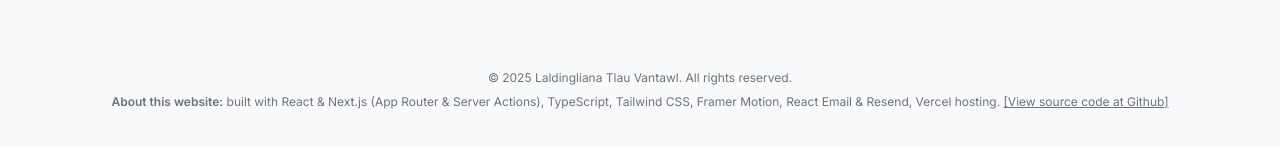
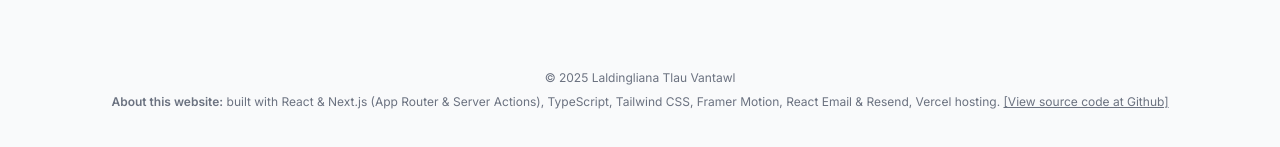
Before and after one commit to pateatlau/lalding-portfolio, a Next.js app: page / in a window 1280 px wide. Shown: the part 6515-6662 px from the top of the page. Built offline with nearby package versions, Linux system fonts and the light colour scheme; no server answers.

Commit message:
Footer updated

```diff
--- a/components/footer.tsx
+++ b/components/footer.tsx
@@ -4,7 +4,7 @@ export default function Footer() {
   return (
     <footer className="mb-10 px-4 text-center text-gray-500">
       <small className="mb-2 block text-xs">
-        &copy; 2025 Laldingliana Tlau Vantawl. All rights reserved.
+        &copy; 2025 Laldingliana Tlau Vantawl
       </small>
       <p className="text-xs">
         <span className="font-semibold">About this website:</span> built with
--- a/package.json
+++ b/package.json
@@ -3,7 +3,7 @@
   "version": "0.1.0",
   "private": true,
   "scripts": {
-    "dev": "next dev --port 3333",
+    "dev": "next dev --port 1111",
     "build": "next build",
     "start": "next start",
     "lint": "next lint"
```
